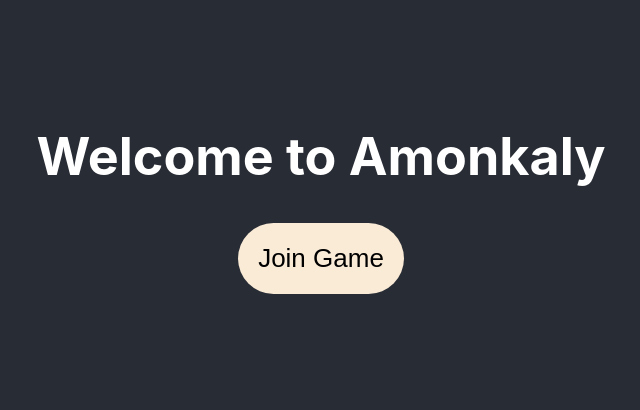
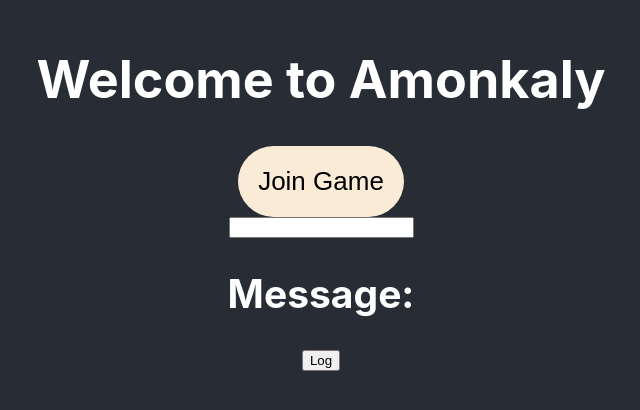
Before and after one commit to kevinfengcs88/amonkaly, a React (Create React App) app: page / in a window 1280 px wide. Shown: the part 208-618 px from the top of the page, without its empty margins (319-959 px from the left). Built offline with nearby package versions, Linux system fonts and the light colour scheme.

Commit message:
added join room skeleton code

```diff
--- a/src/Home.js
+++ b/src/Home.js
@@ -1,8 +1,20 @@
 import React, {useState} from 'react'
 import { Link } from 'react-router-dom';
 
+
+
 function Home(){
     const [toggleOn, setToggleOn] = useState(false);
+    const [message, setMessage] = useState('');
+
+    const handleChange = (event) => {
+      setMessage(event.target.value);
+    };
+
+    const handleClick = () => {
+      console.log(message);
+    };
+
     return(
         <div className="App">
         <header className="App-header">
@@ -15,6 +27,18 @@ function Home(){
                 </button>
             </Link>
 
+      <input
+        type="text"
+        id="message"
+        name="message"
+        onChange={handleChange}
+        value={message}
+        autocomplete="off"
+      />
+
+      <h2>Message: {message}</h2>
+
+      <button onClick={handleClick}>Log</button>
         </header>
       </div>
     )
```
